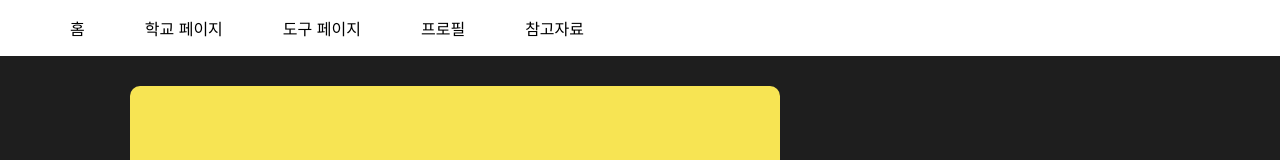
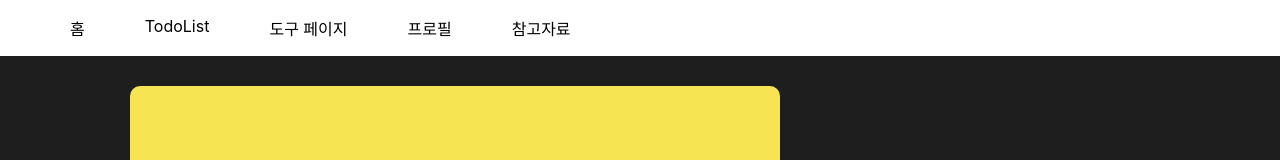
Before and after one commit to mnuproject/reactProject, a React (Create React App) app: page / in a window 1280 px wide. Shown: the top 160 px of the page. Built offline with nearby package versions, Linux system fonts and the light colour scheme; no server answers.

Commit message:
Update App.js

```diff
--- a/src/App.js
+++ b/src/App.js
@@ -176,7 +176,7 @@
       <nav>
         <ul id="menuCss">
           <li><Link id="menuLi" to="/">홈</Link></li>
-          <li><Link id="menuLi" to="/page1">학교 페이지</Link></li>
+          <li><Link id="menuLi" to="/page1">TodoList</Link></li>
           <li><Link id="menuLi" to="/page2">도구 페이지</Link></li>
           <li><Link id="menuLi" to="/profile">프로필</Link></li>
           <li><Link id="menuLi" to="/ref">참고자료</Link></li>
```
